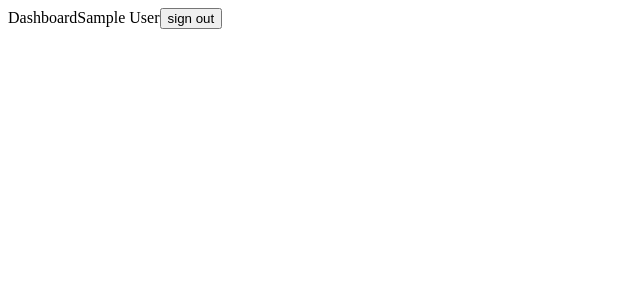
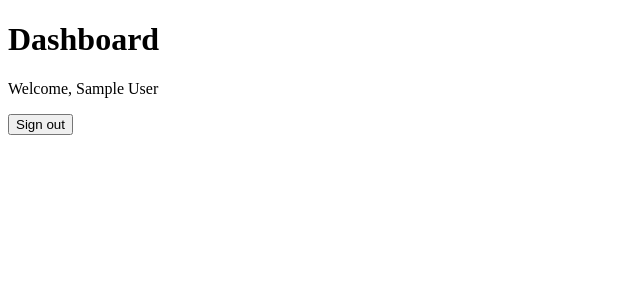
Before and after one commit to johnathanbryce/jobai-fe, a Next.js app: page /dashboard in a window 1280 px wide. Shown: the top 300 px of the page, without its empty margins (0-640 px from the left). Built offline with nearby package versions, Linux system fonts and the light colour scheme; no server answers; sample sign-in values are in the browser's storage; what @mui/material-nextjs would draw is missing.

Commit message:
feat: added protected route to dashboard and created AuthUser type

```diff
--- /dev/null
+++ b/src/app/(pages)/(dashboard)/_components/DashboardClient.tsx
@@ -0,0 +1,19 @@
+"use client";
+import React from "react";
+import { signOut } from "next-auth/react";
+// Types
+import { AuthUser } from "@/app/types/user";
+
+export interface DashboardClientProps {
+  user: AuthUser;
+}
+
+export default function DashboardClient({ user }: DashboardClientProps) {
+  return (
+    <div>
+      <h1>Dashboard</h1>
+      <p>Welcome, {user?.name}</p>
+      <button onClick={() => signOut({ callbackUrl: "/" })}>Sign out</button>
+    </div>
+  );
+}
--- a/src/app/(pages)/(dashboard)/dashboard/page.tsx
+++ b/src/app/(pages)/(dashboard)/dashboard/page.tsx
@@ -1,16 +1,17 @@
-"use client";
-import React from "react";
+import { redirect } from "next/navigation";
+// Auth
+import { getServerSession } from "next-auth";
+// Components
+import DashboardClient from "../_components/DashboardClient";
 
-// TESTING:
-import { signOut, useSession } from "next-auth/react";
+const DashboardPage = async () => {
+  const session = await getServerSession();
 
-const DashboardPage = () => {
-  const { data: session } = useSession();
+  if (!session || !session.user) redirect("/");
+
   return (
     <div>
-      Dashboard
-      {session?.user?.name}
-      <button onClick={() => signOut({ callbackUrl: "/" })}> sign out </button>
+      {session.user ? <DashboardClient user={session.user} /> : <p>Error, user undefined.</p>}
     </div>
   );
 };
--- /dev/null
+++ b/src/app/types/user.ts
@@ -0,0 +1,5 @@
+export interface AuthUser {
+  name?: string | null;
+  email?: string | null;
+  image?: string | null;
+}
```
